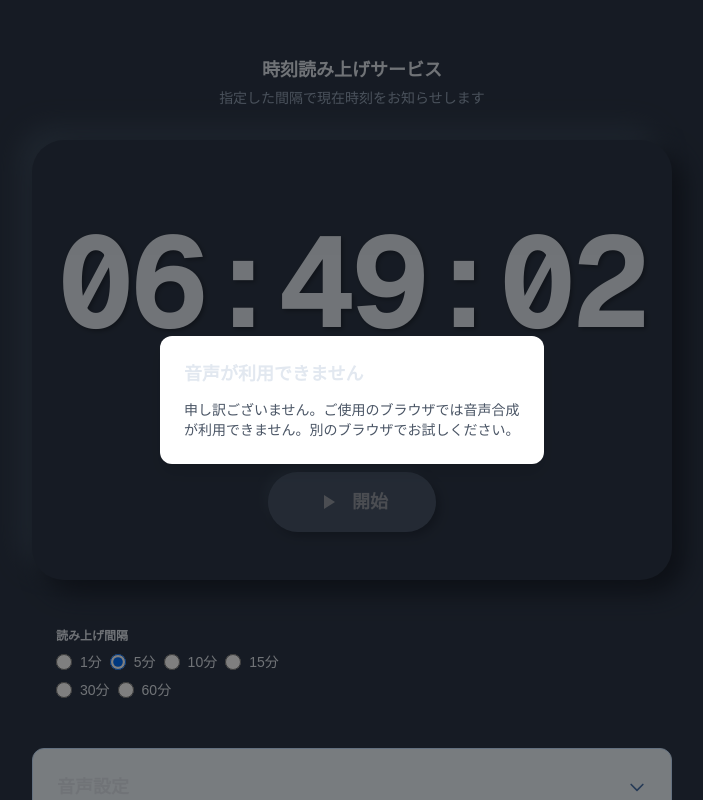
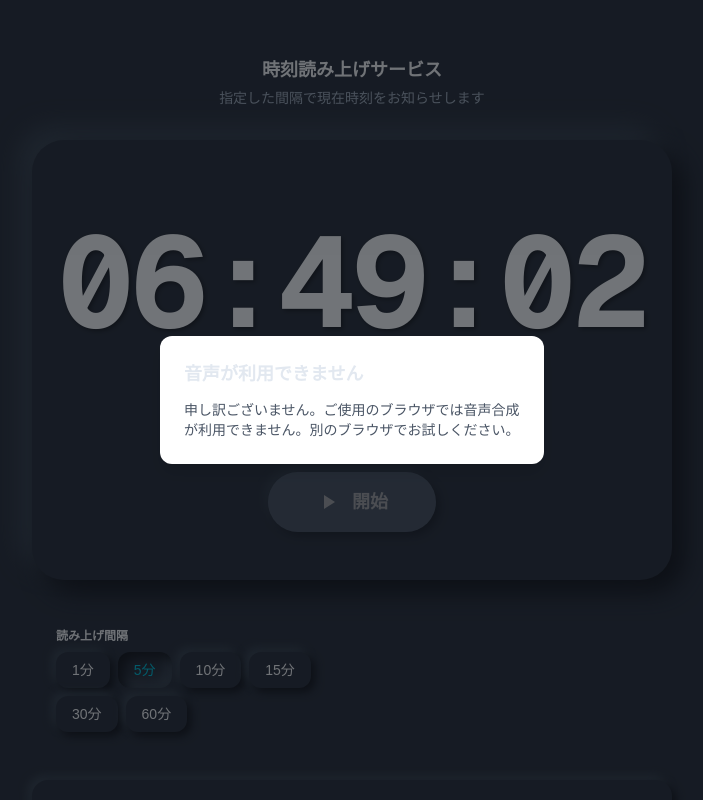
Before and after one commit to poko8nada/time-call-web-v1, a Next.js app: page / in a window 1280 px wide. Shown: the top 800 px of the page, without its empty margins (288-991 px from the left). Built offline with nearby package versions, Linux system fonts and the light colour scheme.

Commit message:
feat: apply neumorphic styling to secondary components (Phase 3)

```diff
--- a/app/_components/IntervalSelector.tsx
+++ b/app/_components/IntervalSelector.tsx
@@ -66,7 +66,7 @@ export function IntervalSelector({
       aria-label='Time call interval selection'
     >
       <legend
-        className={`font-semibold text-foreground dark:text-foreground block ${
+        className={`font-semibold text-[#e2e8f0] block ${
           compact ? 'text-xs mb-2' : 'text-sm mb-3'
         }`}
       >
@@ -79,7 +79,19 @@ export function IntervalSelector({
         {INTERVAL_OPTIONS.map(option => (
           <label
             key={option}
-            className='flex items-center cursor-pointer group'
+            className={`
+              flex items-center justify-center
+              px-4 py-2 rounded-xl
+              bg-[#2d3748]
+              cursor-pointer
+              transition-all duration-200
+              ${
+                interval === option
+                  ? 'shadow-neuro-pressed'
+                  : 'shadow-neuro-flat hover:shadow-neuro-raised'
+              }
+              ${disabled ? 'opacity-50 cursor-not-allowed' : ''}
+            `}
           >
             <input
               type='radio'
@@ -87,11 +99,15 @@ export function IntervalSelector({
               value={option}
               checked={interval === option}
               onChange={handleChange}
-              className='w-4 h-4 cursor-pointer accent-primary-600 dark:accent-primary-500 focus-visible:ring-2 focus-visible:ring-offset-2 focus-visible:ring-primary-500'
+              className='sr-only'
               aria-label={`${option}分間隔で読み上げ`}
               disabled={disabled}
             />
-            <span className='ml-2 text-xs sm:text-sm font-medium text-foreground dark:text-foreground group-disabled:opacity-50 group-disabled:cursor-not-allowed'>
+            <span
+              className={`text-xs sm:text-sm font-medium ${
+                interval === option ? 'text-[#06b6d4]' : 'text-[#e2e8f0]'
+              }`}
+            >
               {option}分
             </span>
           </label>
--- a/app/_components/VoiceSelector.tsx
+++ b/app/_components/VoiceSelector.tsx
@@ -59,7 +59,7 @@ export function VoiceSelector({
     <div>
       <label
         htmlFor={selectId}
-        className={`block font-semibold text-foreground dark:text-foreground ${
+        className={`block font-semibold text-[#e2e8f0] ${
           compact ? 'text-xs mb-2' : 'text-sm mb-3'
         }`}
       >
@@ -70,7 +70,7 @@ export function VoiceSelector({
         value={voices.indexOf(selectedVoice || voices[0])}
         onChange={handleVoiceChange}
         disabled={disabled}
-        className={`w-full bg-background dark:bg-secondary-800 border border-secondary-300 dark:border-secondary-600 rounded-md text-foreground dark:text-foreground focus-visible:outline-2 focus-visible:outline-offset-2 focus-visible:outline-primary-600 disabled:opacity-50 disabled:cursor-not-allowed ${
+        className={`w-full bg-[#2d3748] border-0 rounded-xl text-[#e2e8f0] shadow-neuro-flat focus:shadow-neuro-pressed focus-visible:ring-2 focus-visible:ring-cyan-500/30 focus-visible:ring-offset-2 focus-visible:ring-offset-[#2d3748] disabled:opacity-50 disabled:cursor-not-allowed transition-all duration-200 ${
           compact ? 'px-3 py-1.5 text-sm' : 'px-4 py-2'
         }`}
         aria-label='音声の選択'
@@ -82,7 +82,7 @@ export function VoiceSelector({
         ))}
       </select>
       {!compact && (
-        <p className='mt-2 text-xs text-secondary-600 dark:text-secondary-400'>
+        <p className='mt-2 text-xs text-[#94a3b8]'>
           選択した音声で時刻が読み上げられます
         </p>
       )}
--- a/app/_features/TimeCallService/AudioSettings.tsx
+++ b/app/_features/TimeCallService/AudioSettings.tsx
@@ -31,20 +31,20 @@ export function AudioSettings({
   const contentId = useId()
 
   return (
-    <div className='bg-secondary-50 dark:bg-secondary-900 rounded-lg border border-secondary-200 dark:border-secondary-800'>
+    <div className='bg-[#2d3748] rounded-2xl shadow-neuro-flat hover:shadow-neuro-raised transition-shadow duration-300 border-0'>
       {/* Accordion Header */}
       <button
         type='button'
         onClick={() => setIsOpen(!isOpen)}
-        className='w-full flex items-center justify-between p-4 sm:p-6 text-left hover:bg-secondary-100 dark:hover:bg-secondary-800 transition-colors rounded-lg focus-visible:outline-2 focus-visible:outline-offset-2 focus-visible:outline-primary-600'
+        className='w-full flex items-center justify-between p-4 sm:p-6 text-left transition-colors rounded-2xl focus-visible:ring-2 focus-visible:ring-cyan-500/30 focus-visible:ring-offset-2 focus-visible:ring-offset-[#2d3748]'
         aria-expanded={isOpen}
         aria-controls={contentId}
       >
-        <h2 className='text-base sm:text-lg font-semibold text-foreground dark:text-foreground'>
+        <h2 className='text-base sm:text-lg font-semibold text-[#e2e8f0]'>
           音声設定
         </h2>
         <svg
-          className={`w-5 h-5 text-secondary-600 dark:text-secondary-400 transition-transform duration-300 ${
+          className={`w-5 h-5 text-[#94a3b8] transition-transform duration-300 ${
             isOpen ? 'rotate-180' : ''
           }`}
           fill='none'
```
Also changed, not shown: 1 other file (tests, documents, lock files or other folders).
